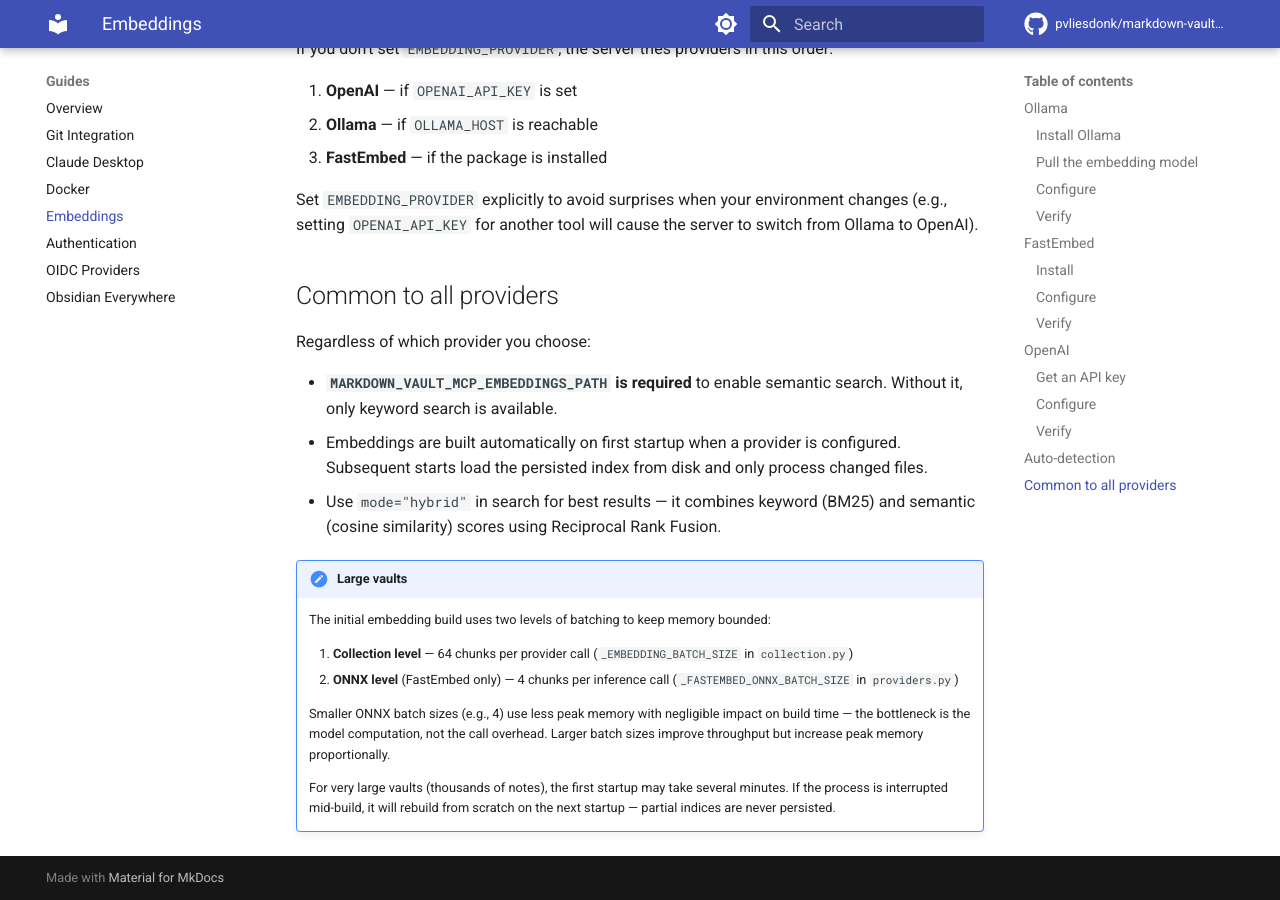
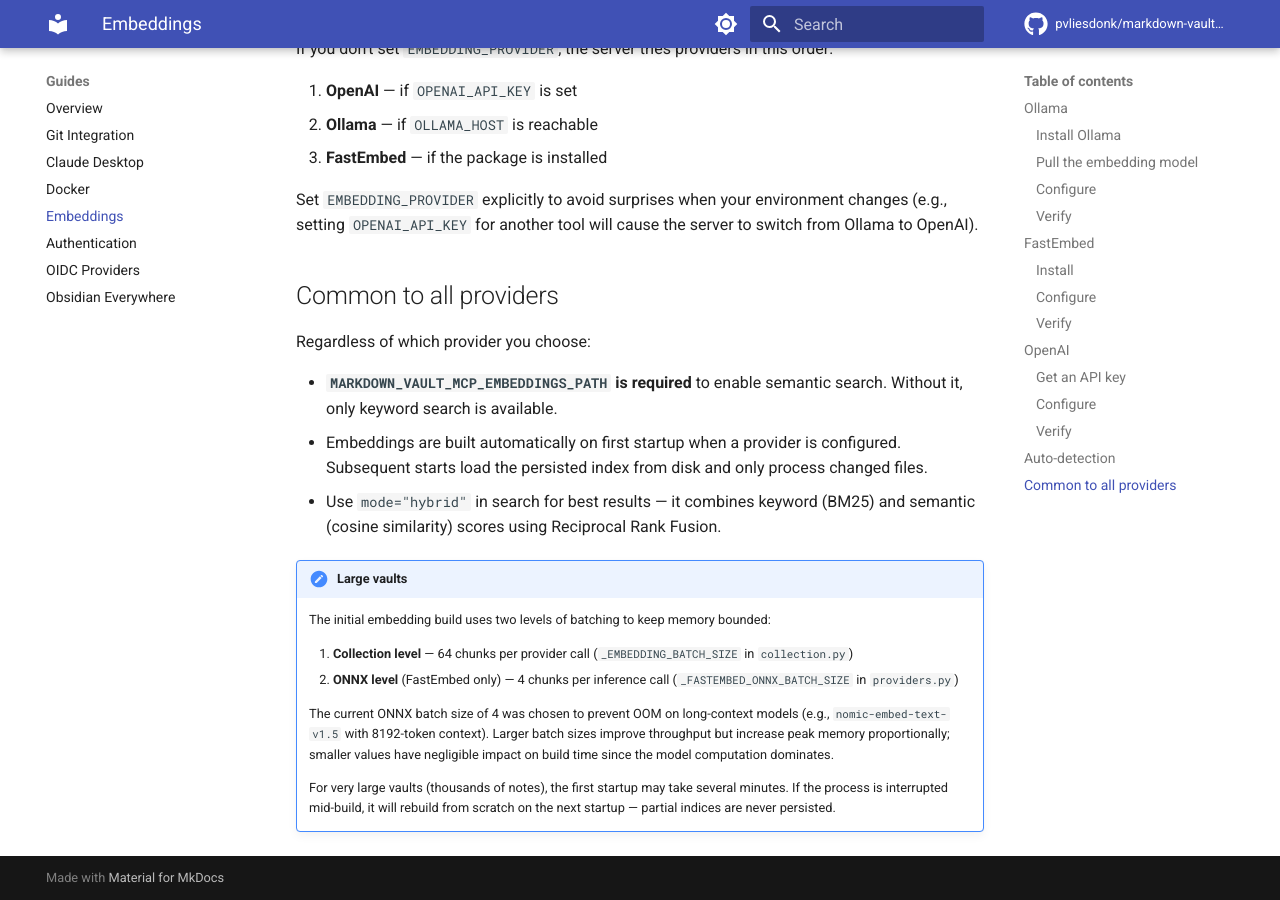
Before and after one commit to pvliesdonk/markdown-mcp, an MkDocs documentation site: the page built from docs/guides/embeddings.md, in a window 1280 px wide and 900 px high, scrolled down 4450 px. Built offline with MkDocs 1.6.1 and Material for MkDocs 9.7.7, drawn with Linux system fonts in a browser that asks for light colours; comment, search, counter and statistics services are not loaded; some of the changed text lies outside the part shown.

Commit message:
docs: fix wording in embeddings guide per review
- "configurable" → "tunable" (it's a source constant, not an env var)
- Rewrite stale "e.g., 4" sentence now that 4 IS the current value

Co-Authored-By: Claude Opus 4.6 <noreply@anthropic.com>

```diff
--- a/docs/guides/embeddings.md
+++ b/docs/guides/embeddings.md
@@ -140,7 +140,7 @@ That's it — no host URL or API key needed. The model downloads automatically o
     Set `MARKDOWN_VAULT_MCP_FASTEMBED_CACHE_DIR` to a persistent location. In Docker, mount it as a named volume (for example `/data/fastembed`) to avoid re-downloading on container recreation.
 
 !!! info "Memory usage — in-process vs out-of-process"
-    FastEmbed runs the ONNX model **inside the Python process**, so the container itself bears the full inference memory cost. To keep this bounded, the server limits the ONNX-level batch size to 4 chunks per inference call (configurable via the `_FASTEMBED_ONNX_BATCH_SIZE` constant in `providers.py`).
+    FastEmbed runs the ONNX model **inside the Python process**, so the container itself bears the full inference memory cost. To keep this bounded, the server limits the ONNX-level batch size to 4 chunks per inference call (tunable via the `_FASTEMBED_ONNX_BATCH_SIZE` constant in `providers.py`).
 
     By contrast, Ollama runs inference in a **separate server process** — the Python container only sends HTTP requests and receives float vectors, so its own memory footprint stays low. If memory is tight (e.g., a small VPS), Ollama may be a better fit since its memory is isolated from the MCP server.
 
@@ -218,6 +218,6 @@ Regardless of which provider you choose:
     1. **Collection level** — 64 chunks per provider call (`_EMBEDDING_BATCH_SIZE` in `collection.py`)
     2. **ONNX level** (FastEmbed only) — 4 chunks per inference call (`_FASTEMBED_ONNX_BATCH_SIZE` in `providers.py`)
 
-    Smaller ONNX batch sizes (e.g., 4) use less peak memory with negligible impact on build time — the bottleneck is the model computation, not the call overhead. Larger batch sizes improve throughput but increase peak memory proportionally.
+    The current ONNX batch size of 4 was chosen to prevent OOM on long-context models (e.g., `nomic-embed-text-v1.5` with 8192-token context). Larger batch sizes improve throughput but increase peak memory proportionally; smaller values have negligible impact on build time since the model computation dominates.
 
     For very large vaults (thousands of notes), the first startup may take several minutes. If the process is interrupted mid-build, it will rebuild from scratch on the next startup — partial indices are never persisted.
```
